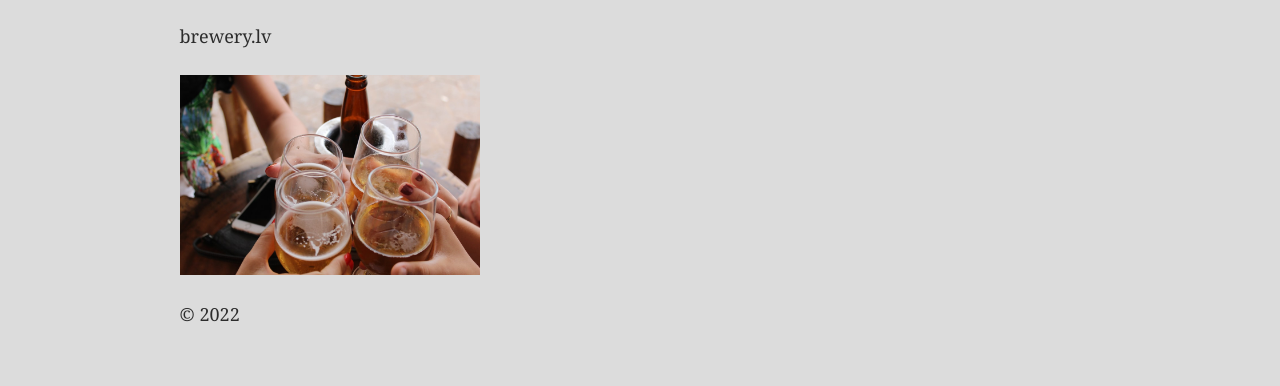
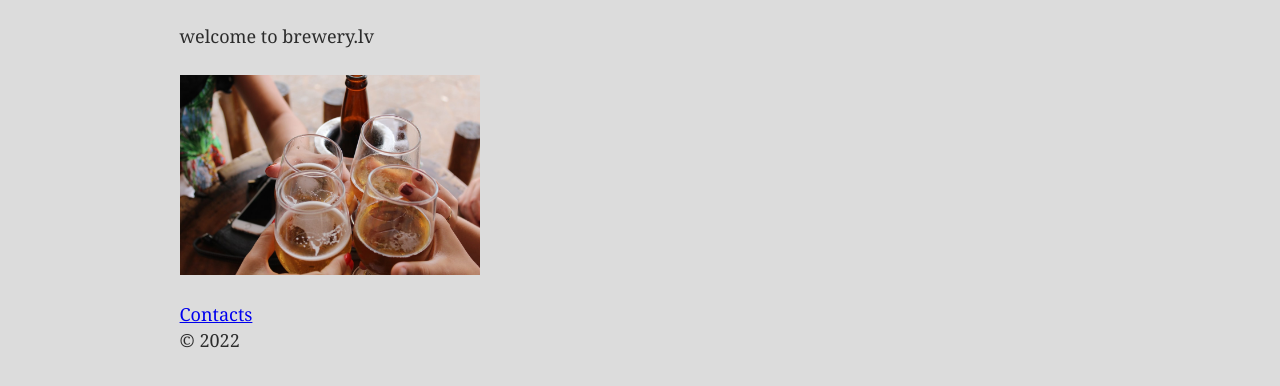
Before and after one commit to nauris-m/beer-gatsby, a Gatsby site: page / in a window 1280 px wide. Shown: the part 100-486 px from the top of the page. Built offline with nearby package versions, Linux system fonts and the light colour scheme; Gatsby itself is replaced by a stand-in of ours.

Commit message:
Update index.js

```diff
--- a/src/pages/index.js
+++ b/src/pages/index.js
@@ -8,12 +8,12 @@ import SEO from "../components/seo"
 const IndexPage = () => (
     <Layout>
         <SEO title="Home"/>
-        <p>brewery.lv</p>
+        <p>welcome to brewery.lv</p>
         <div style={{maxWidth: `300px`, marginBottom: `1.45rem`}}>
             <Image/>
         </div>
         {/*<Link to="/about/">About</Link> <br/>*/}
-        {/*<Link to="/contacts/">Contacts</Link> <br/>*/}
+        <Link to="/contacts/">Contacts</Link> <br/>
     </Layout>
 );
 
```
